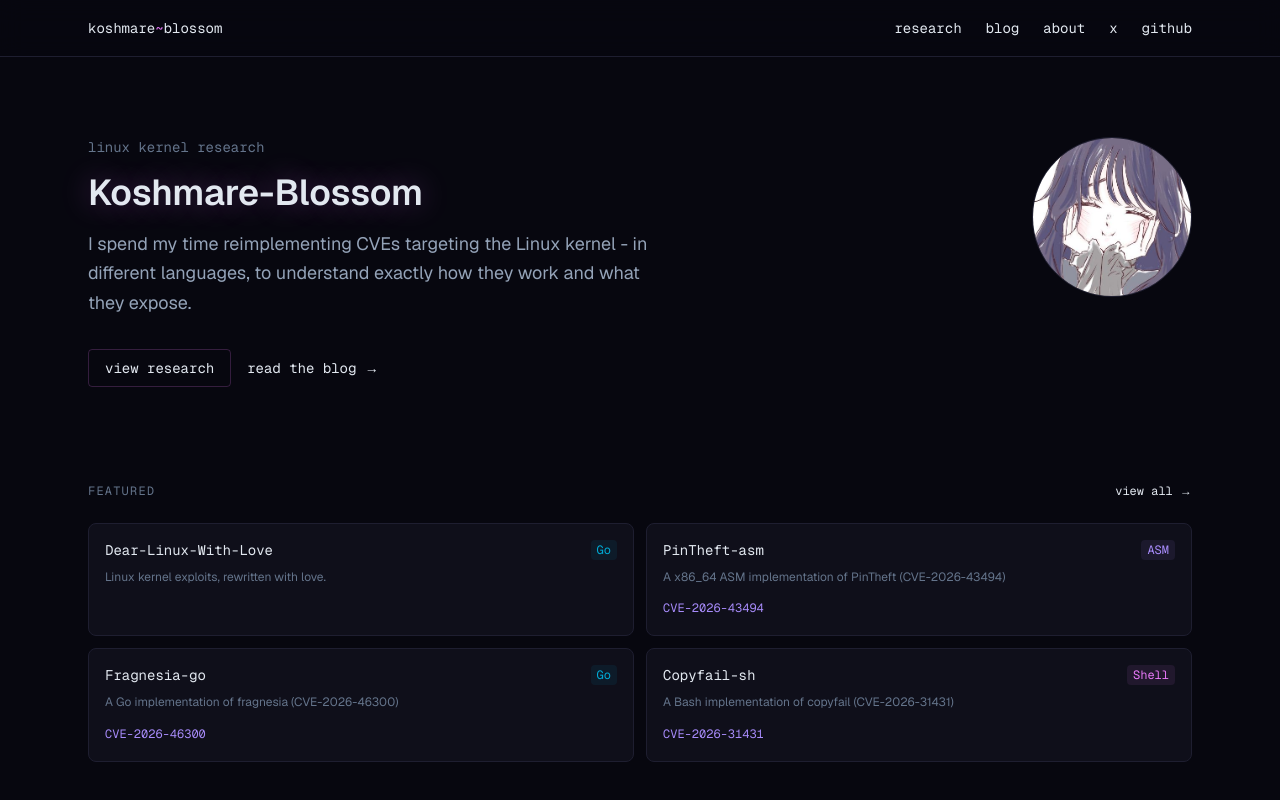
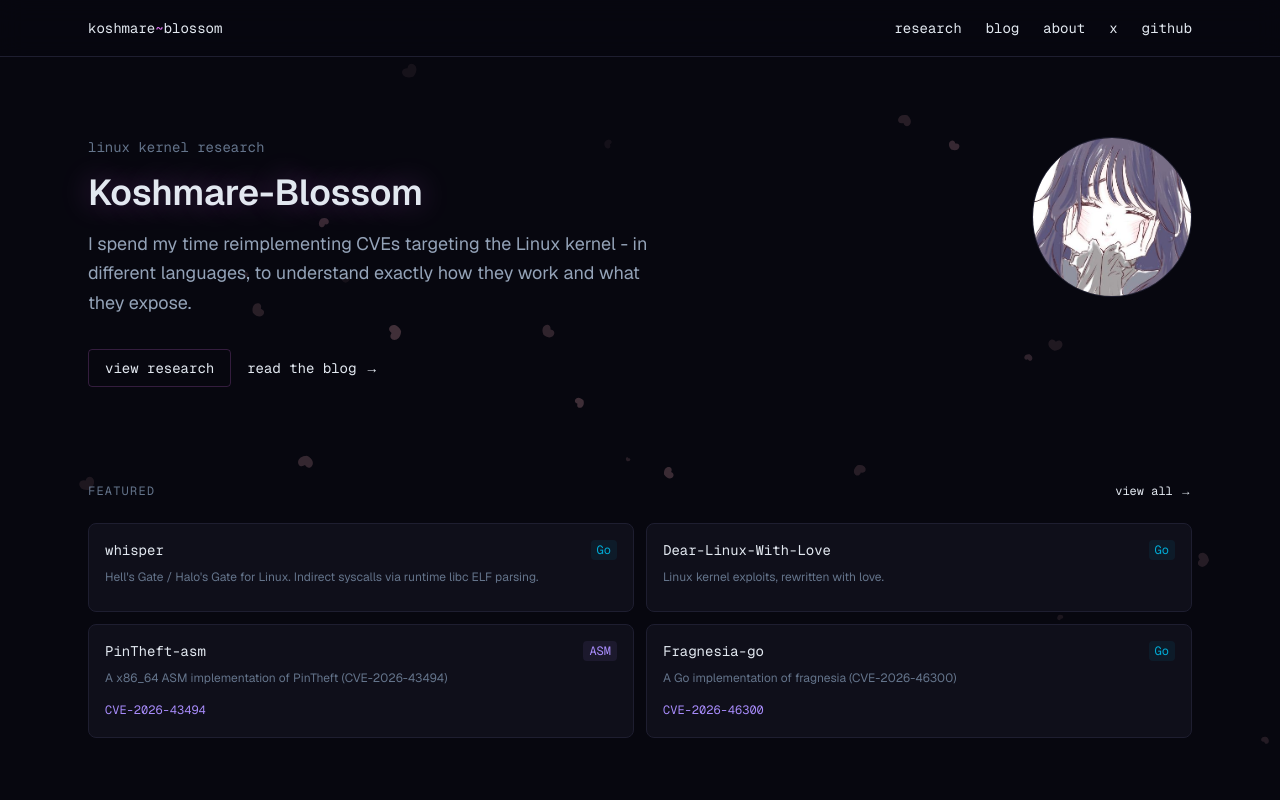
Before and after one commit to Koshmare-Blossom/Koshmare-Blossom.github.io, a Next.js app: page / in a window 1280 px wide. Shown: the top 800 px of the page. Built offline with nearby package versions, Linux system fonts and the light colour scheme; no server answers.

Commit message:
feat: add whisper and eclipse, implement dynamic stars, and add sakura background

```diff
--- a/app/layout.tsx
+++ b/app/layout.tsx
@@ -3,6 +3,7 @@ import { Geist, Geist_Mono } from "next/font/google";
 import "./globals.css";
 import Nav from "@/components/Nav";
 import Footer from "@/components/Footer";
+import Sakura from "@/components/Sakura";
 
 const geistSans = Geist({
   variable: "--font-geist-sans",
@@ -30,6 +31,7 @@ export default function RootLayout({
       className={`${geistSans.variable} ${geistMono.variable}`}
     >
       <body className="min-h-screen flex flex-col">
+        <Sakura />
         <Nav />
         <main className="flex-1">{children}</main>
         <Footer />
--- a/app/page.tsx
+++ b/app/page.tsx
@@ -2,15 +2,24 @@
 
 import Link from "next/link";
 import Image from "next/image";
-import { useEffect, useRef } from "react";
+import { useEffect, useRef, useState } from "react";
 
-const featured = [
+const initialFeatured = [
+  {
+    name: "whisper",
+    desc: "Hell's Gate / Halo's Gate for Linux. Indirect syscalls via runtime libc ELF parsing.",
+    cve: null,
+    lang: "Go",
+    url: "https://github.com/Koshmare-Blossom/whisper",
+    stars: 0,
+  },
   {
     name: "Dear-Linux-With-Love",
     desc: "Linux kernel exploits, rewritten with love.",
     cve: null,
     lang: "Go",
     url: "https://github.com/Koshmare-Blossom/Dear-Linux-With-Love",
+    stars: 0,
   },
   {
     name: "PinTheft-asm",
@@ -18,6 +27,7 @@ const featured = [
     cve: "CVE-2026-43494",
     lang: "ASM",
     url: "https://github.com/Koshmare-Blossom/PinTheft-asm",
+    stars: 0,
   },
   {
     name: "Fragnesia-go",
@@ -25,13 +35,7 @@ const featured = [
     cve: "CVE-2026-46300",
     lang: "Go",
     url: "https://github.com/Koshmare-Blossom/Fragnesia-go",
-  },
-  {
-    name: "Copyfail-sh",
-    desc: "A Bash implementation of copyfail (CVE-2026-31431)",
-    cve: "CVE-2026-31431",
-    lang: "Shell",
-    url: "https://github.com/Koshmare-Blossom/Copyfail-sh",
+    stars: 0,
   },
 ];
 
@@ -43,6 +47,7 @@ const langColor: Record<string, string> = {
 
 export default function Home() {
   const heroRef = useRef<HTMLDivElement>(null);
+  const [featured, setFeatured] = useState(initialFeatured);
 
   useEffect(() => {
     const el = heroRef.current;
@@ -54,6 +59,25 @@ export default function Home() {
       el.style.opacity = "1";
       el.style.transform = "translateY(0)";
     });
+
+    const fetchStars = async () => {
+      try {
+        const updated = await Promise.all(
+          initialFeatured.map(async (repo) => {
+            const res = await fetch("https://api.github.com/repos/Koshmare-Blossom/" + repo.name);
+            if (res.ok) {
+              const data = await res.json();
+              return { ...repo, stars: data.stargazers_count };
+            }
+            return repo;
+          })
+        );
+        setFeatured(updated);
+      } catch (err) {
+        console.error(err);
+      }
+    };
+    fetchStars();
   }, []);
 
   return (
@@ -123,9 +147,16 @@ export default function Home() {
               className="group block p-4 border border-[#1e1e30] rounded-lg bg-[#0f0f1a] hover:border-[#e879f933] transition-all"
             >
               <div className="flex items-start justify-between mb-2">
-                <span className="font-mono text-sm text-[#e2e8f0] group-hover:text-[#f0abfc] transition-colors">
-                  {repo.name}
-                </span>
+                <div className="flex items-center gap-2">
+                  <span className="font-mono text-sm text-[#e2e8f0] group-hover:text-[#f0abfc] transition-colors">
+                    {repo.name}
+                  </span>
+                  {repo.stars > 0 && (
+                    <span className="font-mono text-[10px] text-[#64748b]">
+                       ★ {repo.stars}
+                    </span>
+                  )}
+                </div>
                 <span
                   className="font-mono text-xs px-1.5 py-0.5 rounded"
                   style={{
--- a/app/research/page.tsx
+++ b/app/research/page.tsx
@@ -1,4 +1,24 @@
-const repos = [
+"use client";
+
+import { useEffect, useState } from "react";
+
+const initialRepos = [
+  {
+    name: "whisper",
+    desc: "Hell's Gate / Halo's Gate for Linux. Indirect syscalls via runtime libc ELF parsing.",
+    cve: null,
+    lang: "Go",
+    url: "https://github.com/Koshmare-Blossom/whisper",
+    stars: 0,
+  },
+  {
+    name: "eclipse",
+    desc: "Linux Sleep Obfuscation.",
+    cve: null,
+    lang: "Go",
+    url: "https://github.com/Koshmare-Blossom/eclipse",
+    stars: 0,
+  },
   {
     name: "Dear-Linux-With-Love",
     desc: "Linux kernel exploits, rewritten with love.",
@@ -72,6 +92,29 @@ const langColor: Record<string, string> = {
 };
 
 export default function Research() {
+  const [repos, setRepos] = useState(initialRepos);
+
+  useEffect(() => {
+    const fetchStars = async () => {
+      try {
+        const updatedRepos = await Promise.all(
+          initialRepos.map(async (repo) => {
+            const res = await fetch("https://api.github.com/repos/Koshmare-Blossom/" + repo.name);
+            if (res.ok) {
+              const data = await res.json();
+              return { ...repo, stars: data.stargazers_count };
+            }
+            return repo;
+          })
+        );
+        setRepos(updatedRepos);
+      } catch (err) {
+        console.error("failed to fetch stars", err);
+      }
+    };
+    fetchStars();
+  }, []);
+
   return (
     <div className="max-w-6xl mx-auto px-6 py-20">
       <div className="mb-16">
--- /dev/null
+++ b/components/Sakura.tsx
@@ -0,0 +1,105 @@
+"use client";
+
+import React, { useEffect, useRef } from 'react';
+
+const Sakura: React.FC = () => {
+  const canvasRef = useRef<HTMLCanvasElement>(null);
+
+  useEffect(() => {
+    const canvas = canvasRef.current;
+    if (!canvas) return;
+
+    const ctx = canvas.getContext('2d');
+    if (!ctx) return;
+
+    let animationFrameId: number;
+    let petals: any[] = [];
+
+    const resize = () => {
+      canvas.width = window.innerWidth;
+      canvas.height = window.innerHeight;
+    };
+
+    window.addEventListener('resize', resize);
+    resize();
+
+    class Petal {
+      x: number;
+      y: number;
+      size: number;
+      horizontalSpeed: number;
+      verticalSpeed: number;
+      rotation: number;
+      rotationSpeed: number;
+      opacity: number;
+      constructor() {
+        this.x = Math.random() * canvas.width;
+        this.y = Math.random() * (canvas.height + 100) - 100;
+        this.size = Math.random() * 5 + 2;
+        this.horizontalSpeed = Math.random() * 1 - 0.5;
+        this.verticalSpeed = Math.random() * 1 + 0.5;
+        this.rotation = Math.random() * Math.PI * 2;
+        this.rotationSpeed = Math.random() * 0.02 - 0.01;
+        this.opacity = Math.random() * 0.4 + 0.1;
+      }
+      update() {
+        this.y += this.verticalSpeed;
+        this.x += this.horizontalSpeed + Math.sin(this.y / 50) * 0.5;
+        this.rotation += this.rotationSpeed;
+        if (this.y > canvas.height) {
+          this.y = -20;
+          this.x = Math.random() * canvas.width;
+        }
+      }
+      draw() {
+        if (!ctx) return;
+        ctx.save();
+        ctx.translate(this.x, this.y);
+        ctx.rotate(this.rotation);
+        ctx.beginPath();
+        ctx.moveTo(0, 0);
+        ctx.bezierCurveTo(this.size, -this.size, this.size * 2, this.size, 0, this.size * 1.5);
+        ctx.bezierCurveTo(-this.size * 2, this.size, -this.size, -this.size, 0, 0);
+        ctx.fillStyle = "rgba(255, 183, 197, " + this.opacity + ")";
+        ctx.fill();
+        ctx.restore();
+      }
+    }
+    const init = () => {
+      petals = [];
+      for (let i = 0; i < 30; i++) {
+        petals.push(new Petal());
+      }
+    };
+    const animate = () => {
+      ctx.clearRect(0, 0, canvas.width, canvas.height);
+      petals.forEach((petal) => {
+        petal.update();
+        petal.draw();
+      });
+      animationFrameId = requestAnimationFrame(animate);
+    };
+    init();
+    animate();
+    return () => {
+      window.removeEventListener('resize', resize);
+      cancelAnimationFrame(animationFrameId);
+    };
+  }, []);
+  return (
+    <canvas
+      ref={canvasRef}
+      style={{
+        position: 'fixed',
+        top: 0,
+        left: 0,
+        width: '100%',
+        height: '100%',
+        pointerEvents: 'none',
+        zIndex: -1,
+        opacity: 0.5,
+      }}
+    />
+  );
+};
+export default Sakura;
```
